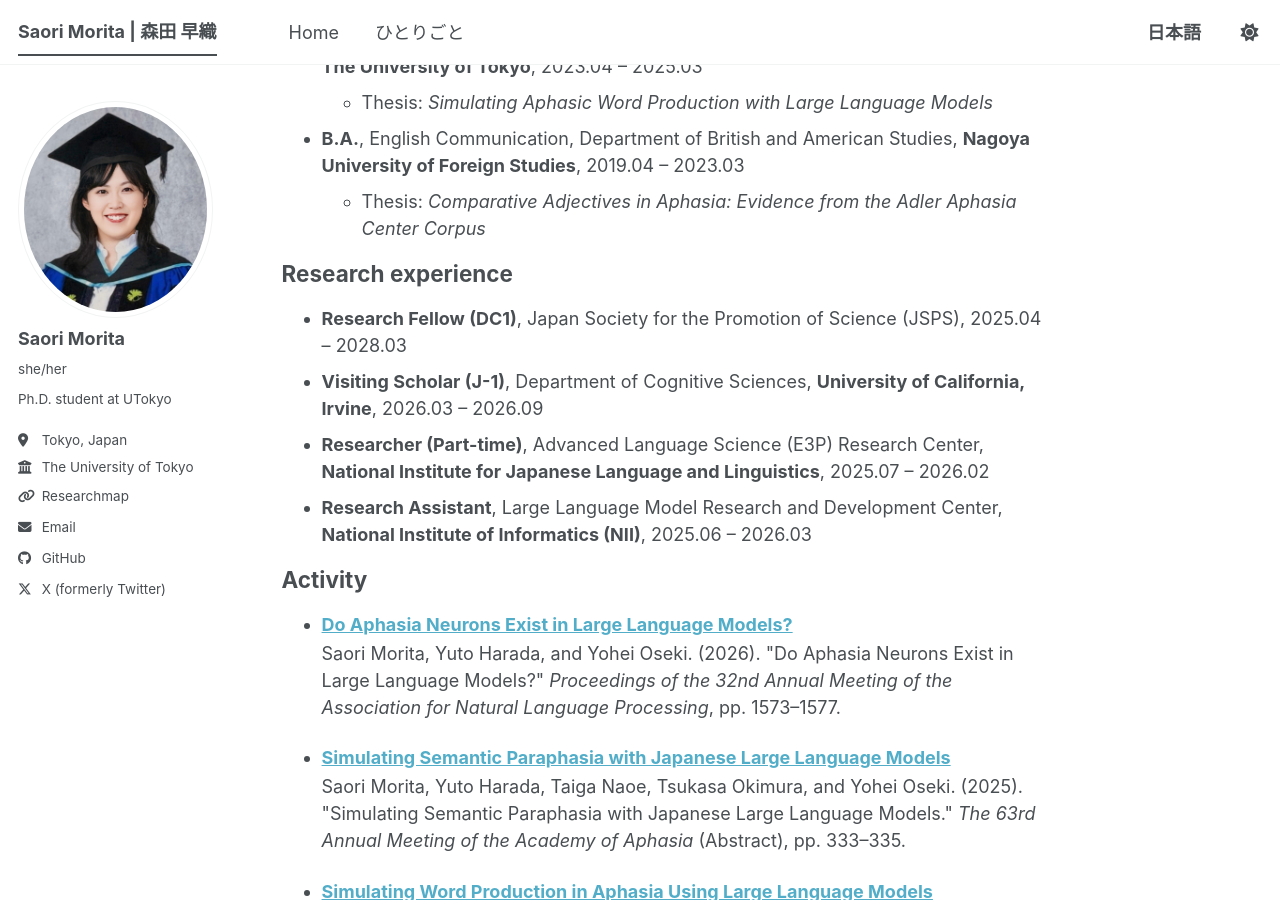
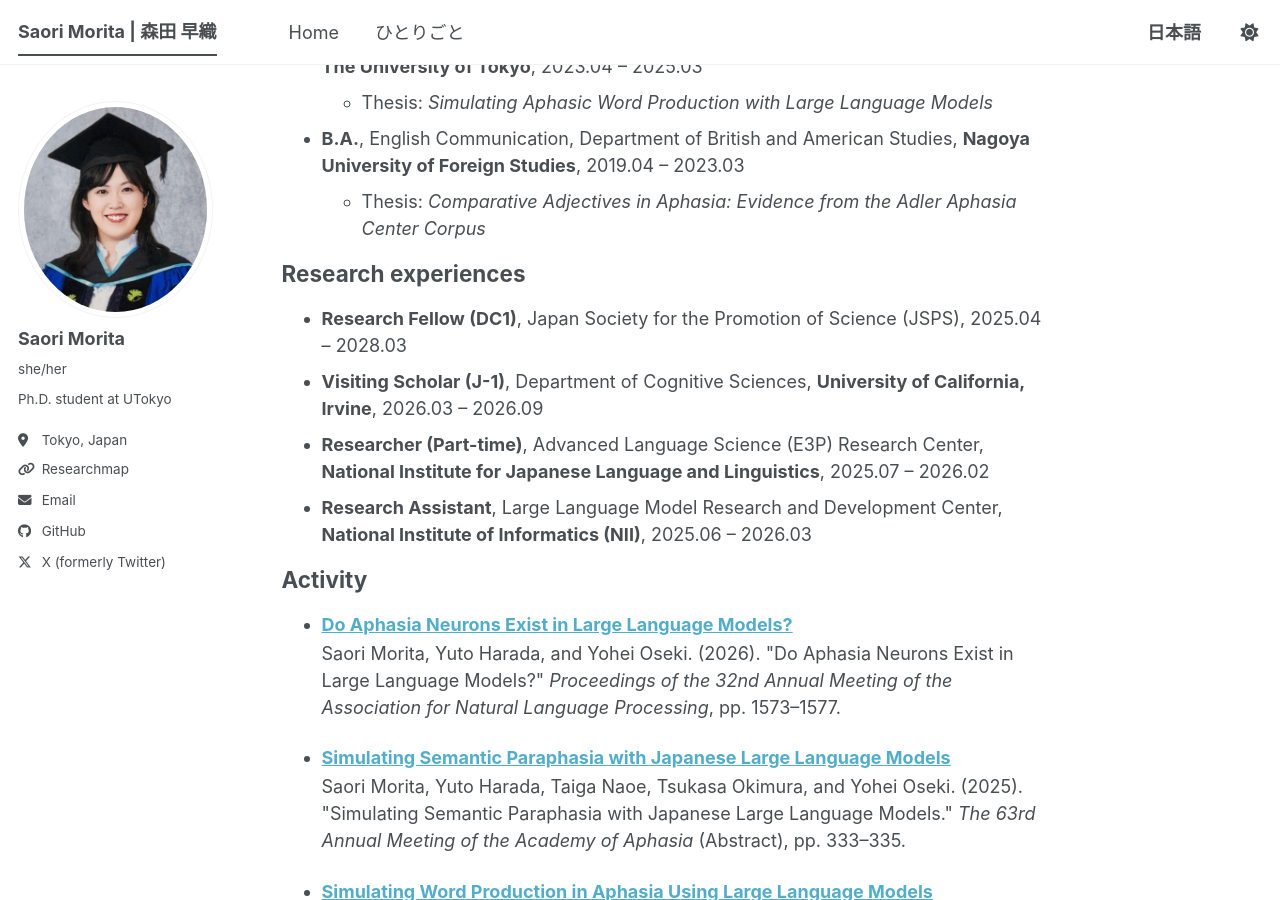
Before and after one commit to sao-m1023lily/sao-m1023lily.github.io, a Jekyll site: the page built from _pages/about.md, in a window 1280 px wide and 900 px high, scrolled down 547 px. Built offline with Jekyll 4.4.1, drawn with Linux system fonts in a browser that asks for light colours; a script bundle is joined from its source files by our own code; library files that are not in the unit come from our copies.

Commit message:
Simplify sidebar affiliation and pluralize research heading

```diff
--- a/_config.yml
+++ b/_config.yml
@@ -28,7 +28,7 @@ author:
   pronouns         : "she/her"
   bio              : "Ph.D. student at UTokyo"
   location         : "Tokyo, Japan"
-  employer         : "The University of Tokyo"
+  employer         :
   uri              : "https://researchmap.jp/saori-morita"
   email            : "msaori6012@g.ecc.u-tokyo.ac.jp"
 
--- a/_pages/about.md
+++ b/_pages/about.md
@@ -26,7 +26,7 @@ Education
 * **B.A.**, English Communication, Department of British and American Studies, **Nagoya University of Foreign Studies**, 2019.04 – 2023.03
   * Thesis: *Comparative Adjectives in Aphasia: Evidence from the Adler Aphasia Center Corpus*
 
-Research experience
+Research experiences
 ======
 * **Research Fellow (DC1)**, Japan Society for the Promotion of Science (JSPS), 2025.04 – 2028.03
 * **Visiting Scholar (J-1)**, Department of Cognitive Sciences, **University of California, Irvine**, 2026.03 – 2026.09
```
